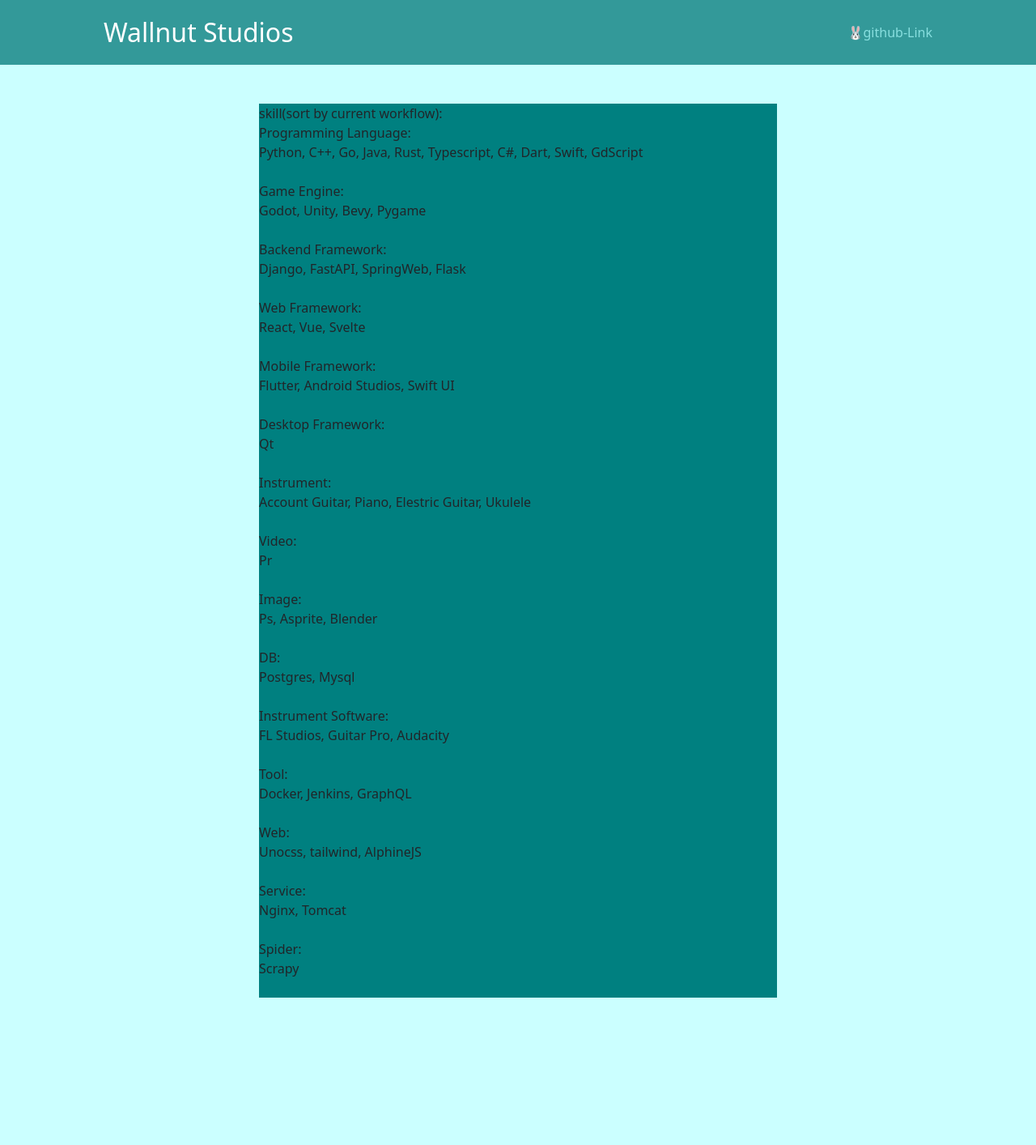
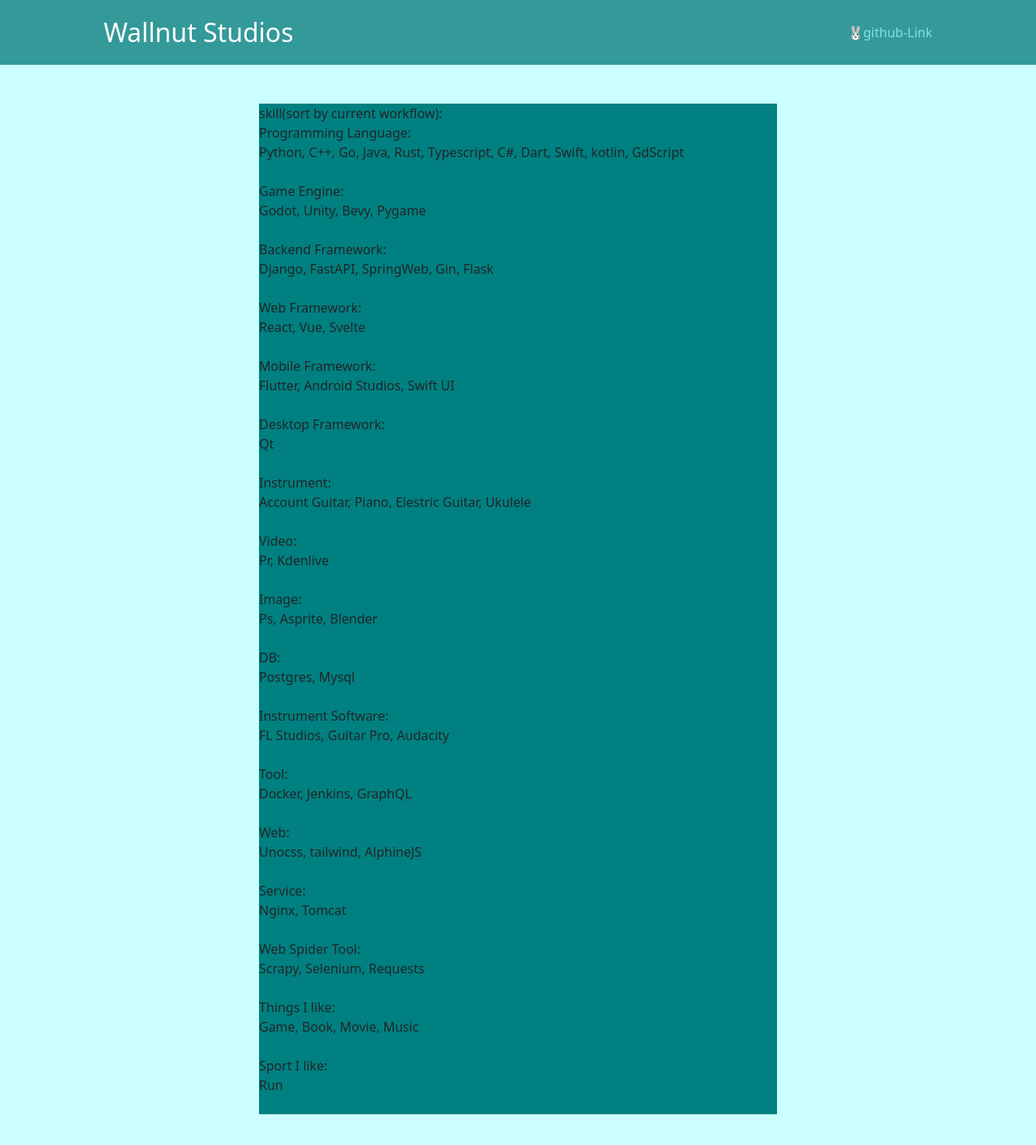
Before and after one commit to bin549/wallnut-studios-frontend, a React (Create React App) app: page / in a window 1280 px wide. Shown: the top 1414 px of the page at 81% size. Before the commit the page ends 1280 px from the top, so only its background shows below. Built offline with nearby package versions, Linux system fonts and the light colour scheme; no server answers.

Commit message:
feat: add new Content.

```diff
--- a/src/App.tsx
+++ b/src/App.tsx
@@ -19,6 +19,7 @@ function App() {
                     C#,
                     Dart,
                     Swift,
+                    kotlin,
                     GdScript
                 </div>
                 <br/>
@@ -31,7 +32,7 @@ function App() {
                 <div>
                     Backend Framework:
                     <br/>
-                    Django, FastAPI, SpringWeb, Flask
+                    Django, FastAPI, SpringWeb, Gin, Flask
                 </div>
                 <br/>
                 <div>
@@ -61,7 +62,7 @@ function App() {
                 <div>
                     Video:
                     <br/>
-                    Pr
+                    Pr, Kdenlive
                 </div>
                 <br/>
                 <div>
@@ -101,9 +102,21 @@ function App() {
                 </div>
                 <br/>
                 <div>
-                    Spider:
+                    Web Spider Tool:
                     <br/>
-                    Scrapy
+                    Scrapy, Selenium, Requests
+                </div>
+                <br/>
+                <div>
+                    Things I like:
+                    <br/>
+                    Game, Book, Movie, Music
+                </div>
+                <br/>
+                <div>
+                    Sport I like:
+                    <br/>
+                    Run
                 </div>
                 <br/>
             </div>
```
